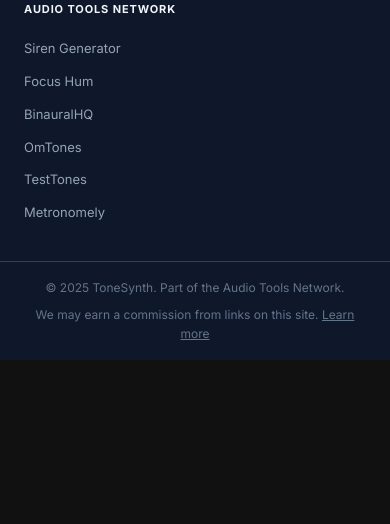
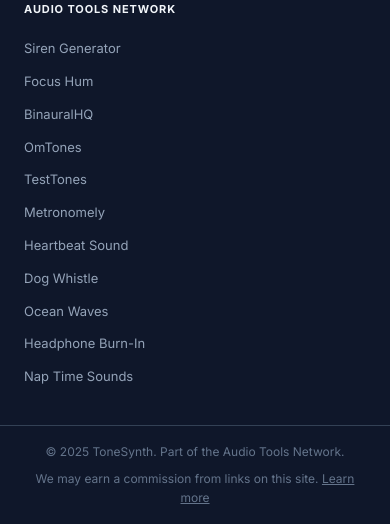
Before and after one commit to bberg/tone-generator, a Flask app: page /faq in a window 390 px wide. Shown: the part 3858-4382 px from the top of the page. Before the commit the page ends 4218 px from the top, so only its background shows below. Run offline with Flask 3, Linux system fonts and the light colour scheme.

Commit message:
Network: add 5 new sites (heartbeat, dog whistle, ocean waves, headphone burn-in, nap time) to footer grid + Organization sameAs
Co-Authored-By: Claude Opus 4.8 (1M context) <noreply@anthropic.com>

```diff
--- a/templates/base.html
+++ b/templates/base.html
@@ -59,7 +59,12 @@
         "https://binauralhq.com",
         "https://omtones.com",
         "https://testtones.com",
-        "https://metronomely.com"
+        "https://metronomely.com",
+        "https://heartbeatsound.com",
+        "https://dogwhistleonline.com",
+        "https://oceanwavessound.com",
+        "https://burninheadphones.com",
+        "https://naptimesounds.com"
       ]
     }
     </script>
@@ -148,6 +153,11 @@
                     <a href="https://omtones.com" target="_blank" rel="noopener">OmTones</a>
                     <a href="https://testtones.com" target="_blank" rel="noopener">TestTones</a>
                     <a href="https://metronomely.com" target="_blank" rel="noopener">Metronomely</a>
+                    <a href="https://heartbeatsound.com" target="_blank" rel="noopener">Heartbeat Sound</a>
+                    <a href="https://dogwhistleonline.com" target="_blank" rel="noopener">Dog Whistle</a>
+                    <a href="https://oceanwavessound.com" target="_blank" rel="noopener">Ocean Waves</a>
+                    <a href="https://burninheadphones.com" target="_blank" rel="noopener">Headphone Burn-In</a>
+                    <a href="https://naptimesounds.com" target="_blank" rel="noopener">Nap Time Sounds</a>
                 </div>
             </div>
             <div class="footer-bottom">
--- a/templates/index.html
+++ b/templates/index.html
@@ -779,6 +779,11 @@
                     <a href="https://omtones.com" target="_blank" rel="noopener">OmTones</a>
                     <a href="https://testtones.com" target="_blank" rel="noopener">TestTones</a>
                     <a href="https://metronomely.com" target="_blank" rel="noopener">Metronomely</a>
+                    <a href="https://heartbeatsound.com" target="_blank" rel="noopener">Heartbeat Sound</a>
+                    <a href="https://dogwhistleonline.com" target="_blank" rel="noopener">Dog Whistle</a>
+                    <a href="https://oceanwavessound.com" target="_blank" rel="noopener">Ocean Waves</a>
+                    <a href="https://burninheadphones.com" target="_blank" rel="noopener">Headphone Burn-In</a>
+                    <a href="https://naptimesounds.com" target="_blank" rel="noopener">Nap Time Sounds</a>
                 </div>
             </div>
             <div class="footer-bottom">
```
